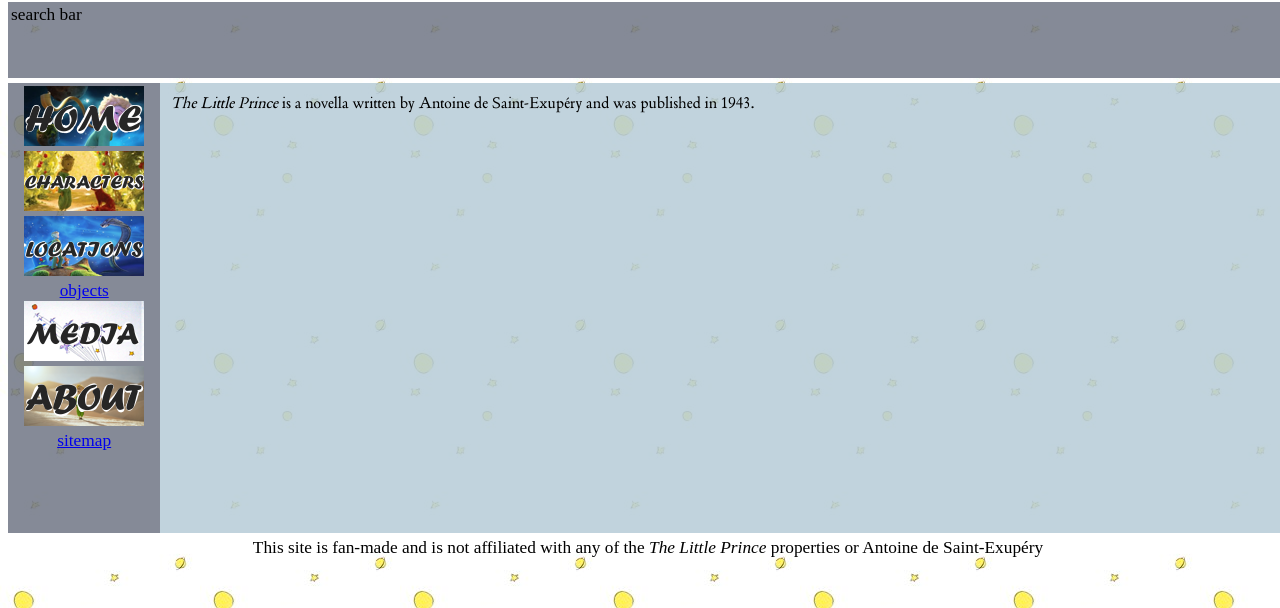
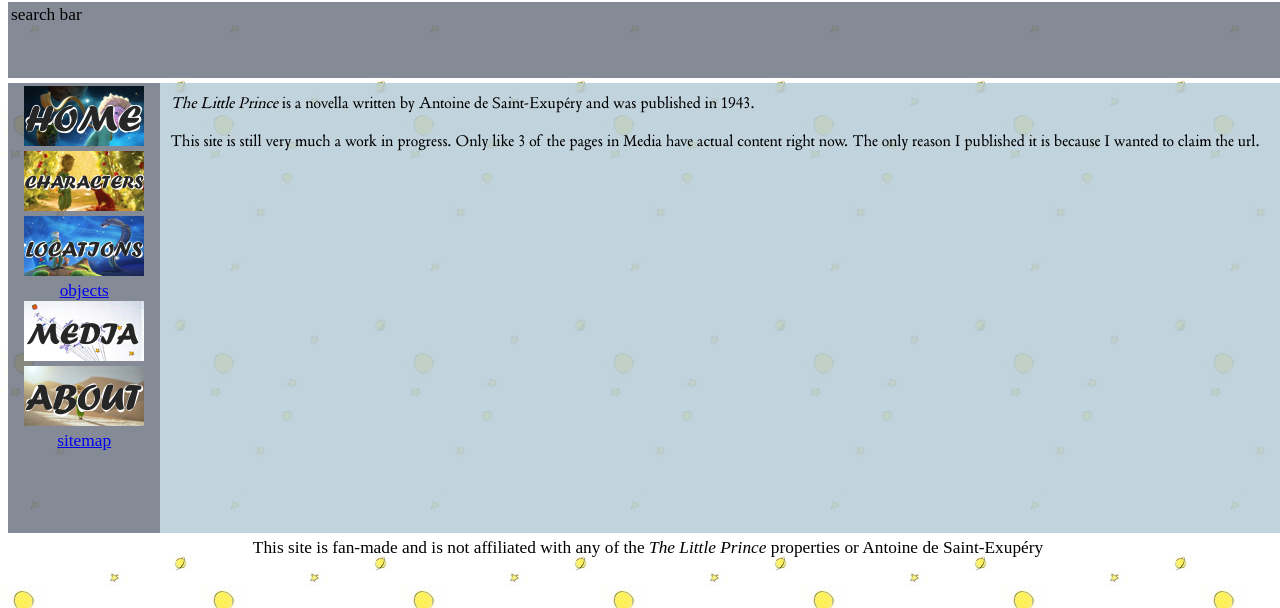
Before and after one commit to greysonGhost/asteroid-b612, a plain HTML site: page public/index.html in a window 1280 px wide. Shown: the part 192-800 px from the top of the page. Drawn offline with Linux system fonts and the light colour scheme; files whose address does not match are found by name.

Commit message:
added wip message on index

```diff
--- a/public/index.html
+++ b/public/index.html
@@ -31,7 +31,9 @@
             <a href="sitemap.html">sitemap</a>
         </div>
         <div class="article">
-            <em>The Little Prince</em> is a novella written by Antoine de Saint-Exupéry and was published in 1943.
+            <em>The Little Prince</em> is a novella written by Antoine de Saint-Exupéry and was published in 1943.<br>
+            <br>
+            This site is still very much a work in progress. Only like 3 of the pages in Media have actual content right now. The only reason I published it is because I wanted to claim the url.
         </div>
         </div>
         <div class="footer">
```
